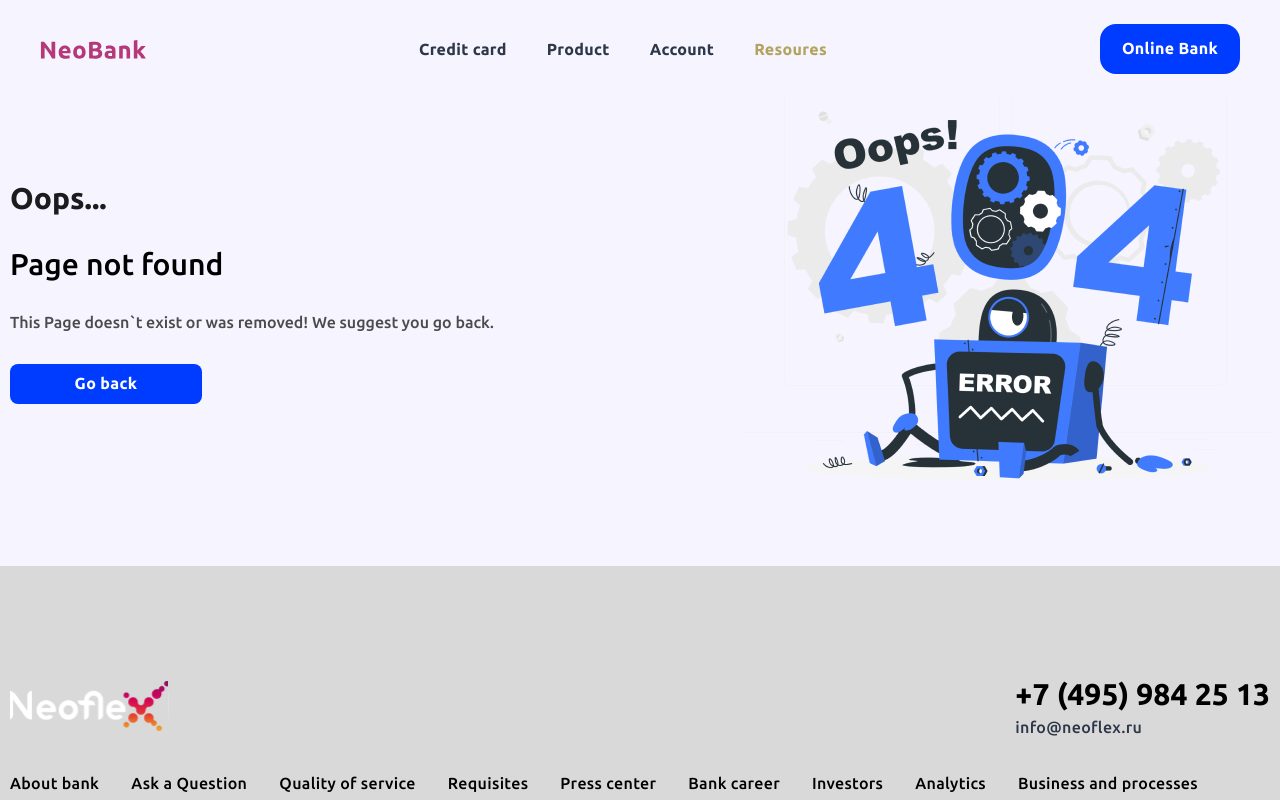
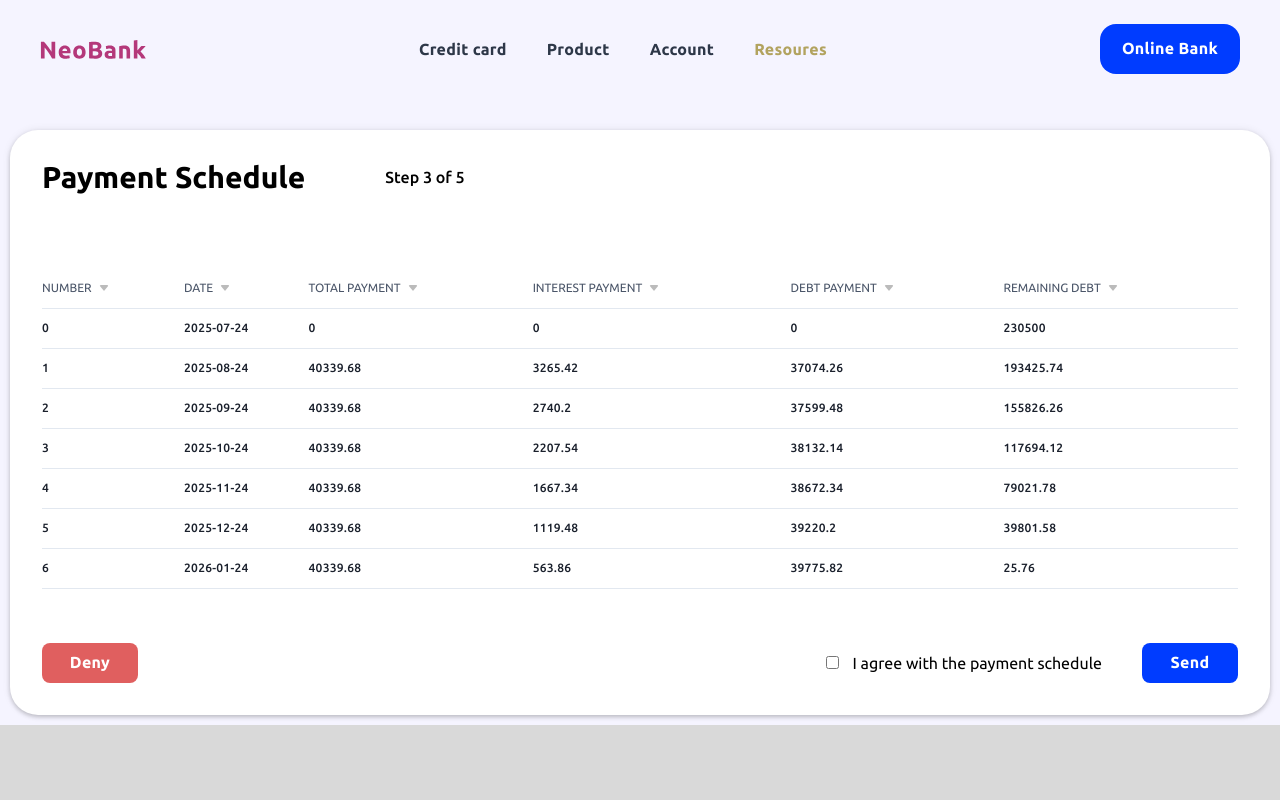
Before and after one commit to sashakote123/neobank, a React (Create React App) app: page /resoures in a window 1280 px wide. Shown: the top 800 px of the page. Built offline with nearby package versions, Linux system fonts and the light colour scheme; no server answers.

Commit message:
Релизовал таблицу с сортировками по столбцам

```diff
--- a/src/app/App.tsx
+++ b/src/app/App.tsx
@@ -9,6 +9,8 @@ import NotFoundPage from "../pages/notFoundPage/NotFoundPage";
 import { Provider } from "react-redux";
 import { store } from "./store/store";
 import ContinuationOfApplication from "../pages/continuationOfApplication/ContinuationOfApplication";
+import Table from "../features/table/Table";
+import PaymentSchedule from "../pages/paymentSchedule/PaymentSchedule";
 
 function App() {
   return (
@@ -24,7 +26,7 @@ function App() {
           />
           <Route path="/product" element={<NotFoundPage />} />
           <Route path="/account" element={<NotFoundPage />} />
-          <Route path="/resoures" element={<NotFoundPage />} />
+          <Route path="/resoures" element={<PaymentSchedule />} />
 
           <Route path="*" element={<NotFoundPage />} />
         </Routes>
--- /dev/null
+++ b/src/entities/denyApplication/DenyApplication.tsx
@@ -0,0 +1,6 @@
+import styles from "./styles.module.css";
+
+const DenyApplication = () => {
+  return <section></section>;
+};
+export default DenyApplication;
--- /dev/null
+++ b/src/features/scheduleButtons/ScheduleButtons.tsx
@@ -0,0 +1,17 @@
+import styles from "./styles.module.css";
+
+const ScheduleButtons = () => {
+  return (
+    <div className={styles.buttons}>
+      <button className={styles.denyBtn}>Deny</button>
+      <div className={styles.rBtn}>
+        <div className={styles.check}>
+          <input type="checkbox" />
+          <div>I agree with the payment schedule</div>
+        </div>
+        <button className={styles.sendBtn}>Send</button>
+      </div>
+    </div>
+  );
+};
+export default ScheduleButtons;
--- /dev/null
+++ b/src/features/scheduleButtons/styles.module.css
@@ -0,0 +1,47 @@
+.buttons {
+    display: flex;
+    justify-content: space-between;
+    flex-wrap: wrap;
+}
+
+.denyBtn {
+    border-radius: 8px;
+    padding: 8px;
+    width: 96px;
+    height: 40px;
+    background: rgba(217, 55, 55, 0.8);
+
+    font-weight: 700;
+    font-size: 16px;
+    line-height: 112%;
+    letter-spacing: 0.02em;
+    text-align: center;
+    color: #fff;
+}
+
+.sendBtn {
+    border-radius: 8px;
+    padding: 8px;
+    width: 96px;
+    height: 40px;
+    background: #003cff;
+
+    font-weight: 700;
+    font-size: 16px;
+    line-height: 112%;
+    letter-spacing: 0.02em;
+    text-align: center;
+    color: #fff;
+}
+
+.rBtn {
+    display: flex;
+    gap: 40px;
+    align-items: center;
+}
+
+.check {
+    display: flex;
+    gap: 14px;
+    align-items: center;
+}
--- /dev/null
+++ b/src/features/table/Table.tsx
@@ -0,0 +1,162 @@
+import styles from "./styles.module.css";
+import triangle from "./assets/triangle.svg";
+import { useState } from "react";
+
+interface ITableRow {
+  number: number;
+  date: string;
+  totalPayment: number;
+  interestPayment: number;
+  debtPayment: number;
+  remainingDebt: number;
+}
+
+const data: ITableRow[] = [
+  {
+    number: 0,
+    date: "2025-07-24",
+    totalPayment: 0,
+    interestPayment: 0,
+    debtPayment: 0,
+    remainingDebt: 230500.0,
+  },
+  {
+    number: 1,
+    date: "2025-08-24",
+    totalPayment: 40339.68,
+    interestPayment: 3265.42,
+    debtPayment: 37074.26,
+    remainingDebt: 193425.74,
+  },
+  {
+    number: 2,
+    date: "2025-09-24",
+    totalPayment: 40339.68,
+    interestPayment: 2740.2,
+    debtPayment: 37599.48,
+    remainingDebt: 155826.26,
+  },
+  {
+    number: 3,
+    date: "2025-10-24",
+    totalPayment: 40339.68,
+    interestPayment: 2207.54,
+    debtPayment: 38132.14,
+    remainingDebt: 117694.12,
+  },
+  {
+    number: 4,
+    date: "2025-11-24",
+    totalPayment: 40339.68,
+    interestPayment: 1667.34,
+    debtPayment: 38672.34,
+    remainingDebt: 79021.78,
+  },
+  {
+    number: 5,
+    date: "2025-12-24",
+    totalPayment: 40339.68,
+    interestPayment: 1119.48,
+    debtPayment: 39220.2,
+    remainingDebt: 39801.58,
+  },
+  {
+    number: 6,
+    date: "2026-01-24",
+    totalPayment: 40339.68,
+    interestPayment: 563.86,
+    debtPayment: 39775.82,
+    remainingDebt: 25.76,
+  },
+];
+
+interface ISortComfig {
+  direction: boolean;
+  column: keyof ITableRow | null;
+}
+
+const Table = () => {
+  const [array, setArray] = useState<ITableRow[]>(data);
+
+  const [sortConfig, setSortConfig] = useState<ISortComfig>({
+    column: null,
+    direction: false,
+  });
+
+  const sortArray = (column: keyof ITableRow) => {
+    let direction: false | true = false;
+    if (sortConfig.column === column)
+      direction = sortConfig.direction
+        ? (sortConfig.direction = false)
+        : (sortConfig.direction = true);
+
+    setSortConfig({ column, direction });
+
+    const sortedTable = [...array].sort((a, b) => {
+      const valueA = a[column];
+      const valueB = b[column];
+      if (direction) {
+        if (typeof valueA === "number" && typeof valueB === "number") {
+          return valueA - valueB;
+        } else if (typeof valueA === "string" && typeof valueB === "string") {
+          return Number(new Date(valueA)) - Number(new Date(valueB));
+        }
+        return 0;
+      } else {
+        if (typeof valueA === "number" && typeof valueB === "number") {
+          return valueB - valueA;
+        } else if (typeof valueA === "string" && typeof valueB === "string") {
+          return Number(new Date(valueB)) - Number(new Date(valueA));
+        }
+        return 0;
+      }
+    });
+
+    setArray(sortedTable);
+  };
+
+  return (
+    <table className={styles.table}>
+      <thead>
+        <tr className={styles.tableRow}>
+          {Object.keys(array[0]).map((key) => {
+            return (
+              <th key={key} className={styles.tableHeader}>
+                <button onClick={() => sortArray(key as keyof ITableRow)}>
+                  {key.replace(/([A-Z])/g, " $1").toUpperCase()}
+                  <img
+                    src={triangle}
+                    style={{
+                      transform:
+                        sortConfig.column === key
+                          ? `rotate(${sortConfig.direction ? "0deg" : "180deg"})`
+                          : "rotate(0deg)",
+                      opacity: sortConfig.column === key ? 1 : 0.3,
+                    }}
+                    alt="triangle"
+                  />
+                </button>
+              </th>
+            );
+          })}
+        </tr>
+      </thead>
+      <tbody>
+        {array.map((item: ITableRow) => {
+          return (
+            <tr key={item.number} className={styles.tableRow}>
+              {Object.keys(item).map((key) => {
+                return (
+                  <td key={key} className={styles.bodyItem}>
+                    {item[key as keyof ITableRow]}
+                  </td>
+                );
+              })}
+            </tr>
+          );
+        })}
+      </tbody>
+    </table>
+  );
+};
+export default Table;
--- /dev/null
+++ b/src/features/table/styles.module.css
@@ -0,0 +1,35 @@
+.table {
+    margin-bottom: 54px;
+    width: 100%;
+
+    border-collapse: collapse;
+}
+
+.tableHeader {
+    text-align: start;
+
+    font-weight: 500;
+    font-size: 12px;
+    line-height: 0%;
+    letter-spacing: 0.02em;
+    color: #4a5568;
+}
+
+.tableHeader button {
+    display: flex;
+    align-items: center;
+}
+
+.tableRow {
+    height: 40px;
+
+    border-bottom: 1px #e2e8f0 solid;
+}
+
+.bodyItem {
+    font-weight: 500;
+    font-size: 12px;
+    line-height: 147%;
+    letter-spacing: 0.02em;
+    color: #1a202c;
+}
--- /dev/null
+++ b/src/pages/paymentSchedule/PaymentSchedule.tsx
@@ -0,0 +1,19 @@
+import Table from "@/src/features/table/Table";
+import styles from "./styles.module.css";
+import ScheduleButtons from "@/src/features/scheduleButtons/ScheduleButtons";
+
+const PaymentSchedule = () => {
+  return (
+    <section className={styles.container}>
+      <div className={styles.schedule}>
+        <div className={styles.heading}>
+          <h1 className={styles.title}>Payment Schedule</h1>
+          <div className={styles.step}>Step 3 of 5</div>
+        </div>
+        <Table />
+        <ScheduleButtons />
+      </div>
+    </section>
+  );
+};
+export default PaymentSchedule;
--- /dev/null
+++ b/src/pages/paymentSchedule/styles.module.css
@@ -0,0 +1,40 @@
+.container {
+    padding: 10px;
+    max-width: 1320px;
+    width: 100%;
+    margin: 0 auto;
+
+    margin-top: 100px;
+}
+.schedule {
+    padding: 32px;
+
+    border-radius: 28px;
+    box-shadow:
+        0 2px 4px 0 rgba(0, 0, 0, 0.2),
+        0 0 8px 0 rgba(0, 0, 0, 0.08);
+    background: #fff;
+}
+.heading {
+    display: flex;
+    flex-wrap: wrap;
+    align-items: center;
+    row-gap: 20px;
+    column-gap: 80px;
+
+    margin-bottom: 76px;
+}
+
+.title {
+    font-weight: 700;
+    font-size: 30px;
+    line-height: 100%;
+    color: #000;
+}
+
+.step {
+    font-weight: 500;
+    font-size: 16px;
+    line-height: 100%;
+    color: #000;
+}
```
Also changed, not shown: src/entities/denyApplication/styles.module.css (added), src/features/table/assets/triangle.svg (added).
